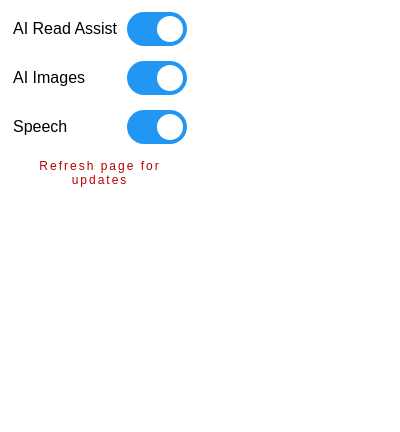
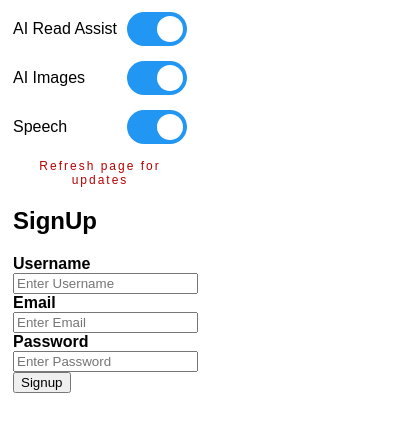
Before and after one commit to Digvijay-Bokey/Disassist, a browser extension: page popup.html in a window 400 px wide. Shown: the part 130-562 px from the top of the page. Drawn offline with Linux system fonts and the light colour scheme; a web font is replaced by a local one.

Commit message:
added sign up

```diff
--- a/popup.html
+++ b/popup.html
@@ -1,5 +1,5 @@
 <!DOCTYPE html>
-<html style="width: 200px; height: 300px">
+<html style="width: 200px; height: 300px" lang="en">
   <head>
     <title>Disassist</title>
     <link rel="stylesheet" type="text/css" href="global.css" />
@@ -18,7 +18,7 @@
     <div class="settings-row">
       <div class="setting-text">AI Read Assist</div>
       <label class="switch">
-        <input type="checkbox" id="image" />
+        <input type="checkbox" id="assist" />
         <span class="slider"></span>
       </label>
     </div>
@@ -39,6 +39,22 @@
       </label>
     </div>
     <p class="refresh">Refresh page for updates</p>
+
+    <div id="signUpForm">
+        <h2>SignUp</h2>
+        <form action="/submit_signup" method="post">
+            <label for="signup_username"><b>Username</b></label>
+            <input type="text" placeholder="Enter Username" name="signup_username" id="signup_username" required>
+
+            <label for="signup_email"><b>Email</b></label>
+            <input type="email" placeholder="Enter Email" name="signup_email" id="signup_email" required>
+
+            <label for="signup_password"><b>Password</b></label>
+            <input type="password" placeholder="Enter Password" name="signup_password" id="signup_password" required>
+
+            <button type="submit">Signup</button>
+        </form>
+    </div>
   </body>
 
   <script src="jquery.min.js" type="text/javascript"></script>
```
